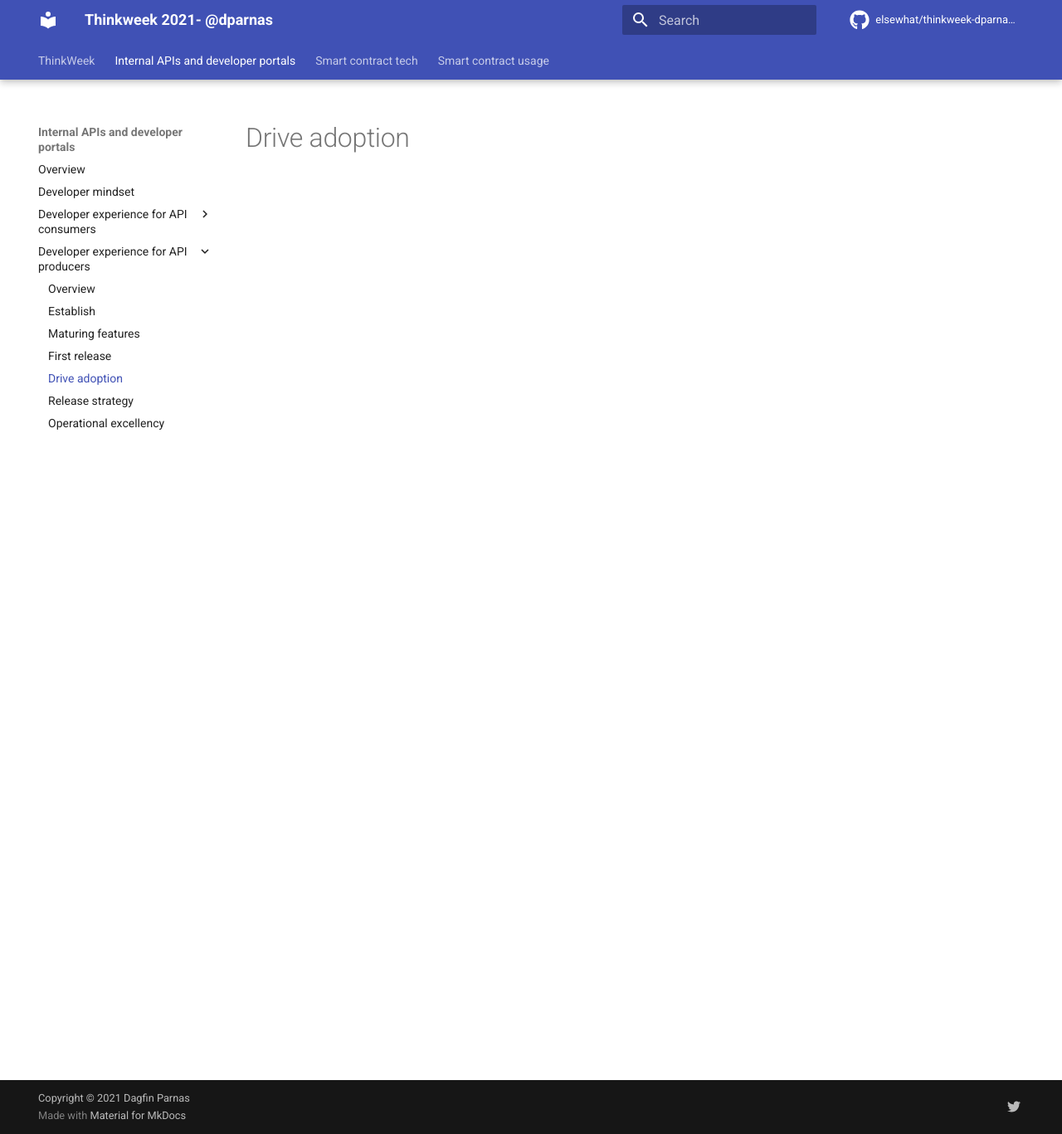
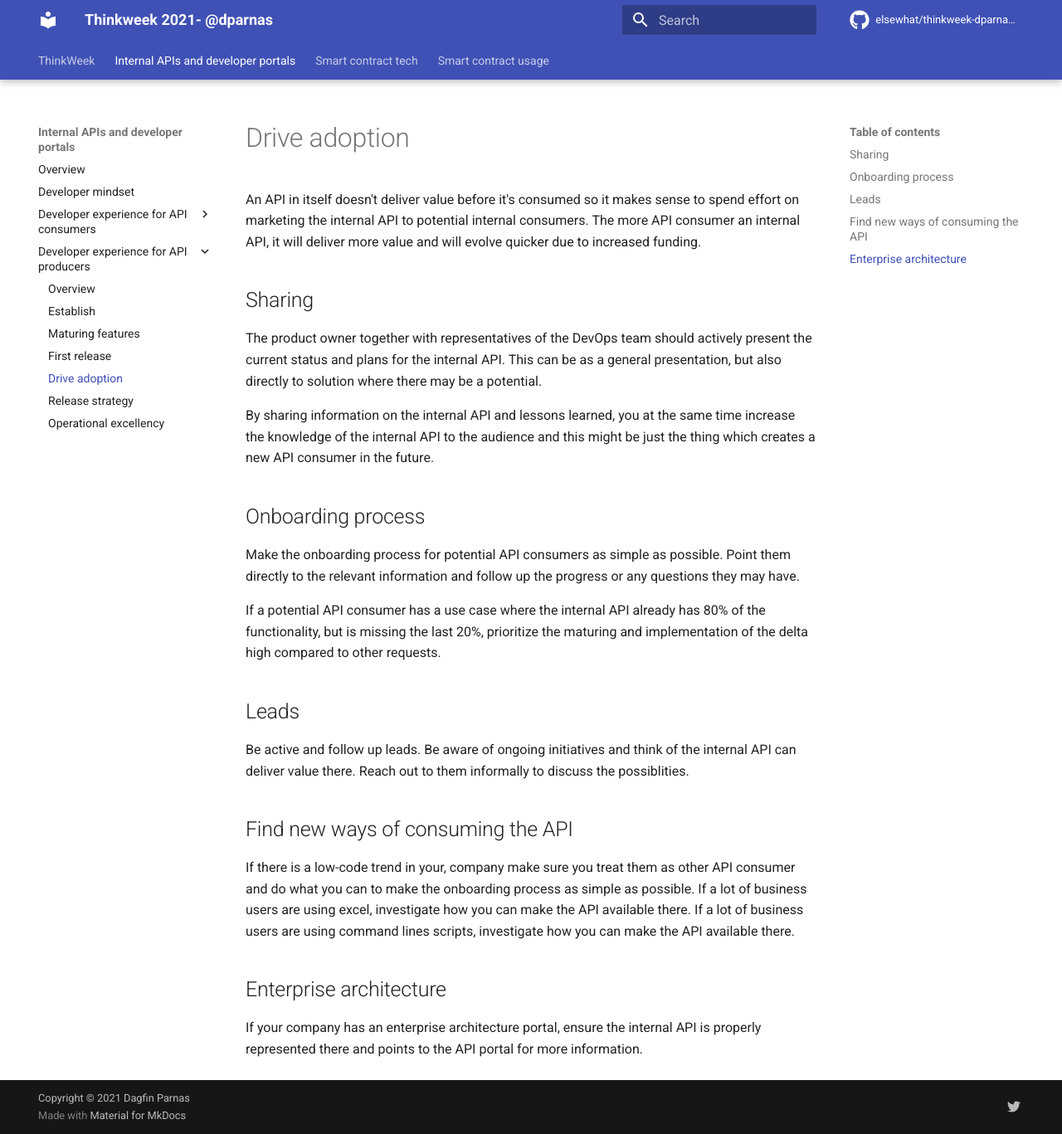
Before and after one commit to elsewhat/thinkweek-dparnas-2021, an MkDocs documentation site: the page built from docs/internal-apis/dx-producer-drive-adoption.md, in a window 1280 px wide and 1367 px high. Shown: the whole window at 83% size. Built offline with MkDocs 1.6.1 and Material for MkDocs 9.7.7, drawn with Linux system fonts in a browser that asks for light colours; comment, search, counter and statistics services are not loaded.

Commit message:
Update dx-producer-drive-adoption.md

```diff
--- a/docs/internal-apis/dx-producer-drive-adoption.md
+++ b/docs/internal-apis/dx-producer-drive-adoption.md
@@ -1 +1,27 @@
 # Drive adoption
+An API in itself doesn't deliver value before it's consumed so it makes sense to spend effort on marketing the internal API to potential internal consumers.
+The more API consumer an internal API, it will deliver more value and will evolve quicker due to increased funding.
+
+
+## Sharing
+The product owner together with representatives of the DevOps team should actively present the current status and plans for the internal API.
+This can be as a general presentation, but also directly to solution where there may be a potential.
+
+By sharing information on the internal API and lessons learned, you at the same time increase the knowledge of the internal API to the audience and this might be just the thing which creates a new API consumer in the future.
+
+## Onboarding process
+Make the onboarding process for potential API consumers as simple as possible. Point them directly to the relevant information and follow up the progress or any questions they may have.
+
+If a potential API consumer has a use case where the internal API already has 80% of the functionality, but is missing the last 20%, prioritize the maturing and implementation of the delta high compared to other requests.
+
+## Leads
+Be active and follow up leads. Be aware of ongoing initiatives and think of the internal API can deliver value there.
+Reach out to them informally to discuss the possiblities.
+
+## Find new ways of consuming the API
+If there is a low-code trend in your, company make sure you treat them as other API consumer and do what you can to make the onboarding process as simple as possible.
+If a lot of business users are using excel, investigate how you can make the API available there.
+If a lot of business users are using command lines scripts,  investigate how you can make the API available there.
+
+## Enterprise architecture
+If your company has an enterprise architecture portal, ensure the internal API is properly represented there and points to the API portal for more information.
```
